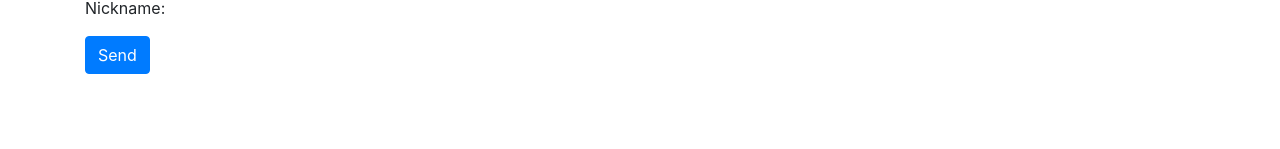
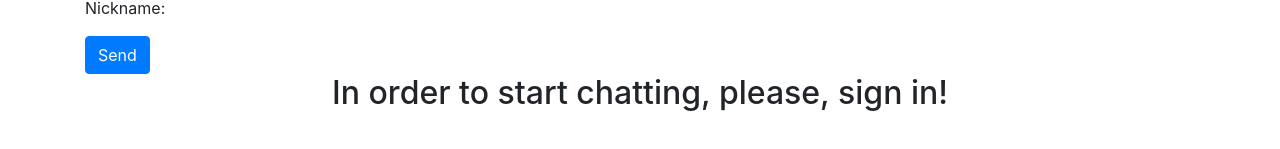
Before and after one commit to kaguya3222/vue-online-chat, a Vue app: page / in a window 1280 px wide. Shown: the part 211-360 px from the top of the page. Built offline with nearby package versions, Linux system fonts and the light colour scheme; no server answers.

Commit message:
Created message for non-authorized users in PageChat.vue

```diff
--- a/src/pages/PageChat.vue
+++ b/src/pages/PageChat.vue
@@ -3,17 +3,22 @@
     <ChatMessageList />
     <hr />
     <ChatMessageSubmit />
+    <h2 class="text-center" v-if="!authUser">
+      In order to start chatting, please, sign in!
+    </h2>
   </div>
 </template>
 
 <script>
 import ChatMessageList from "../components/PageChatMessageList";
 import ChatMessageSubmit from "../components/PageChatMessageSubmitForm";
-import { messagesRef } from "../firebaseConfig";
 import { mapGetters } from "vuex";
 
 export default {
   name: "PageChat.vue",
+  computed: {
+    ...mapGetters(["authUser"])
+  },
   components: {
     ChatMessageSubmit,
     ChatMessageList
```
